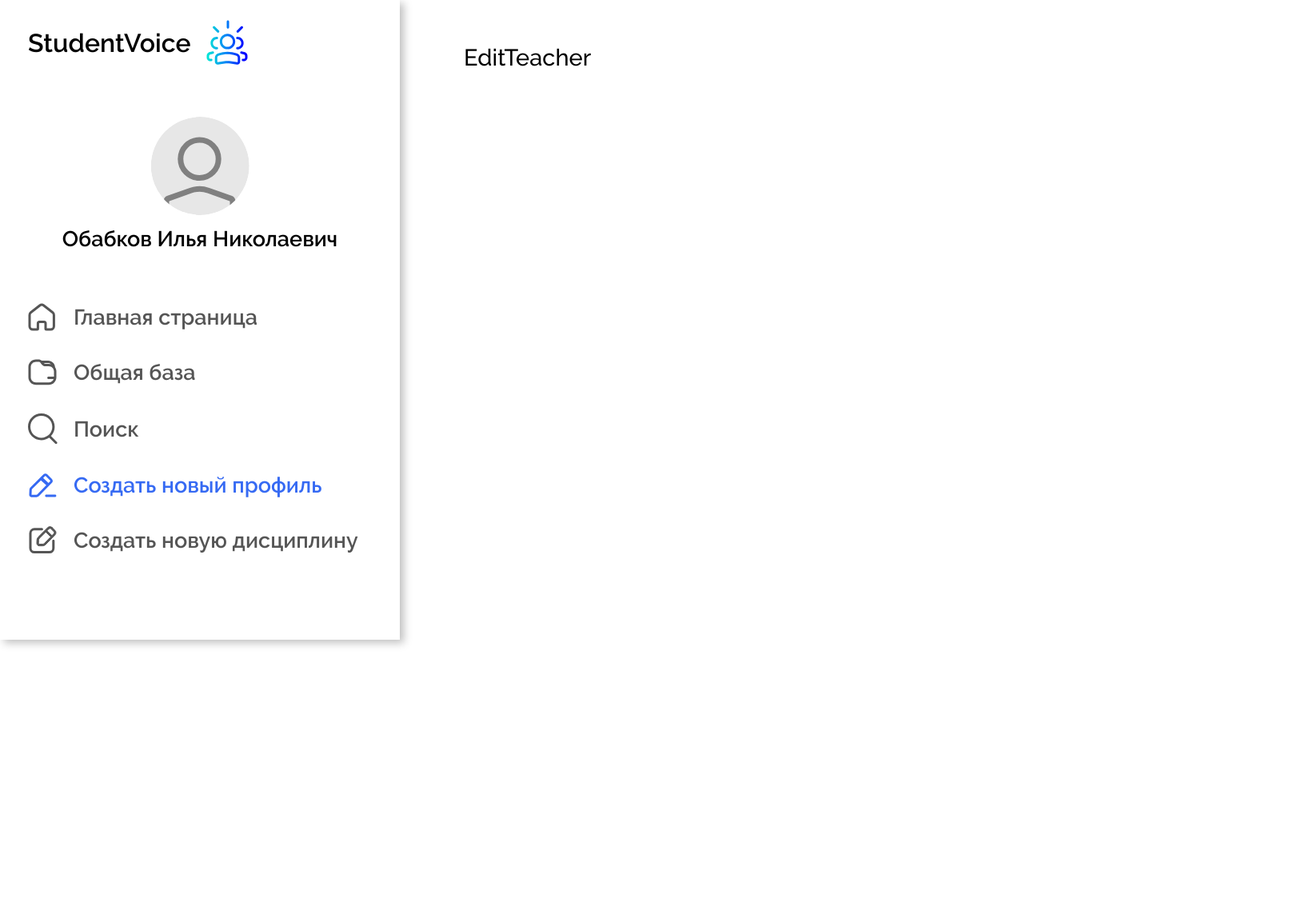
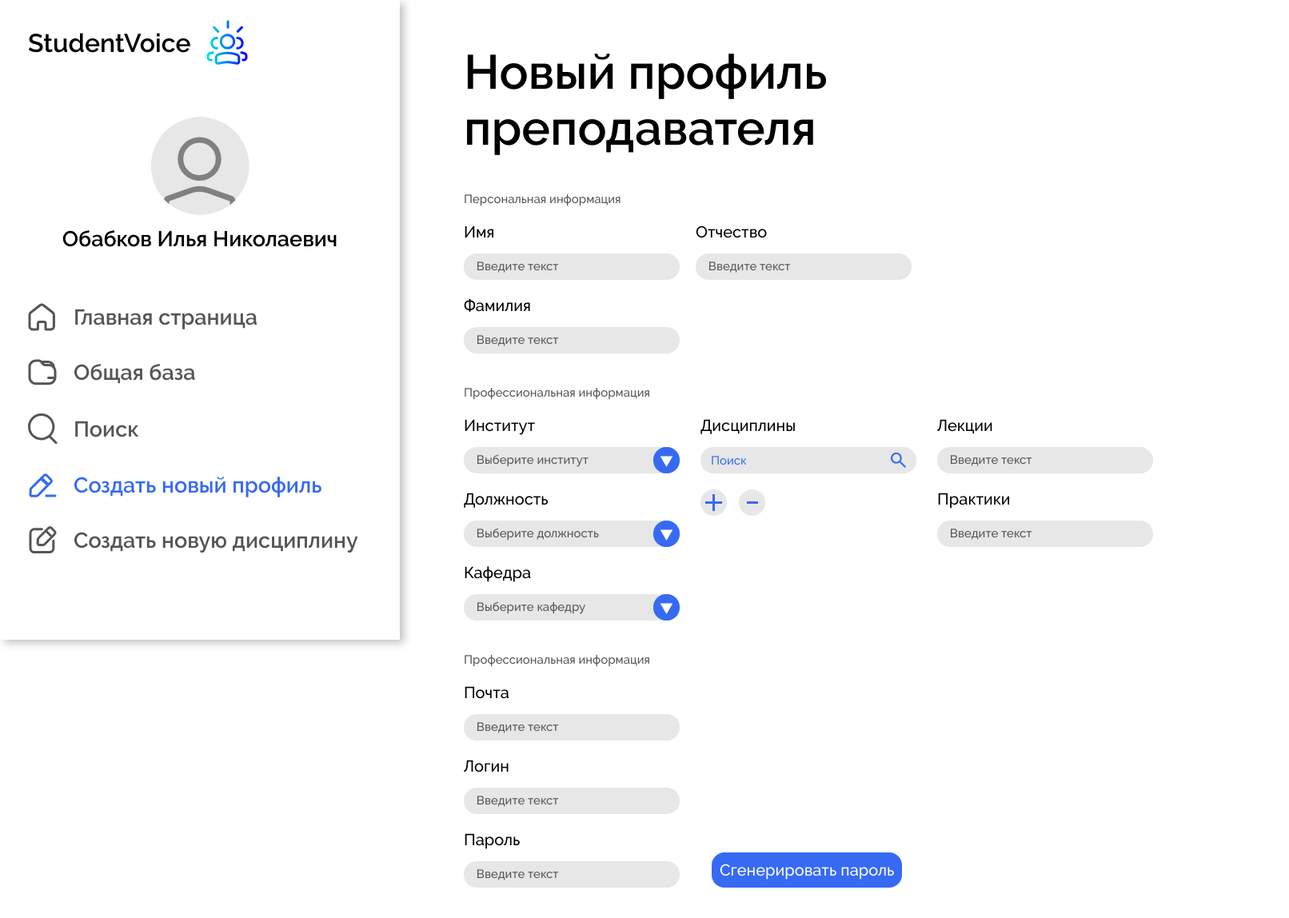
Before and after one commit to Novators-Mobile/studentvoice, a React (Vite) app: page /new-profile in a window 1280 px wide. Shown: the top 1148 px of the page at 80% size, 1612 px wide, since content can reach past the window. Before the commit the page ends 800 px from the top, so only its background shows below. Built offline with nearby package versions, Linux system fonts and the light colour scheme.

Commit message:
[add] Pages for creating and editing a teachers

```diff
--- a/src/components/CustomInput.tsx
+++ b/src/components/CustomInput.tsx
@@ -1,14 +1,15 @@
 import React from 'react';
 
 type Props = {
-  label: string
+  label: string,
+  type?: string
 }
 
-function CustomInput({ label }: Props) {
+function CustomInput({ label, type='text' }: Props) {
   return (
     <div className='input__wrap'>
       <p className="input__label">{label}</p>
-      <input type="text" className="custom-input" placeholder='Введите текст' />
+      <input type={type} className="custom-input" placeholder='Введите текст' />
     </div>
   );
 }
--- a/src/pages/EditDiscipline.tsx
+++ b/src/pages/EditDiscipline.tsx
@@ -31,7 +31,7 @@ function EditDiscipline() {
 
   return (
     <>
-      <h1 className="edit-discipline__title title">{title}</h1>
+      <h1 className="edit__title title">{title}</h1>
 
       <form className="edit-discipline__form">
         <fieldset className="edit-discipline__fieldset">
--- a/src/pages/EditTeacher.tsx
+++ b/src/pages/EditTeacher.tsx
@@ -1,8 +1,110 @@
 import React from 'react'
+import { useNavigate, useLocation } from 'react-router-dom';
+import CustomInput from '../components/CustomInput';
+import CustomSelect from '../components/CustomSelect';
+import CustomSearch from '../components/CustomSearch';
+import BtnMinus from '../components/BtnMinus';
+import BtnPlus from '../components/BtnPlus';
+import CustomBtn from '../components/CustomBtn';
+
+const departaments = [
+  'Школа бакалавриата',
+  'Кафедра вкусных булочек',
+  'Департамент ИТиА',
+  'Департамент ИИТ'
+];
+
+const posts = [
+  'Доцент',
+  'Кандидат наук',
+  'Старший преподаватель',
+  'Преподаватель',
+  'Стажер'
+];
+
+const institutes = [
+  'ИРИТ-РТФ',
+  'ИНМиТ',
+  'ФТИ',
+  'ИНЭУ',
+  'ИСА',
+  'УГИ'
+];
 
 function EditTeacher() {
+  const navigate = useNavigate();
+  const location = useLocation();
+  let title: string = '';
+  let isEdit: boolean = false;
+
+  if (location.pathname.endsWith('edit')) {
+    title = 'Редактировать профиль';
+    isEdit = true;
+  } else if (location.pathname.endsWith('new-profile')) {
+    title = 'Новый профиль преподавателя';
+  }
+
   return (
-    <div>EditTeacher</div>
+    <>
+      <h1 className="edit__title title">{title}</h1>
+
+      <form className="edit-teacher__form">
+        <fieldset className="edit-teacher__fieldset">
+          <legend className="edit-teacher__fieldset_legend">Персональная информация</legend>
+
+          <div className='edit-teacher__fieldset_container'>
+            <CustomInput label='Имя' />
+            <CustomInput label='Отчество' />
+            <CustomInput label='Фамилия' />
+          </div>
+        </fieldset>
+
+        <fieldset className="edit-teacher__fieldset">
+          <legend className="edit-teacher__fieldset_legend">Профессиональная информация</legend>
+
+          <div className="edit-teacher__big-wrap">
+            <div className='edit-teacher__fieldset_wrap'>
+              <CustomSelect label='Институт' options={departaments} placeholder='Выберите институт' />
+              <CustomSelect label='Должность' options={posts} placeholder='Выберите должность' />
+              <CustomSelect label='Кафедра' options={institutes} placeholder='Выберите кафедру' />
+            </div>
+
+            <div className="edit-teacher__fieldset_wrap">
+              <CustomSearch label='Дисциплины' />
+
+              <div className="edit__control-btns">
+                <BtnPlus />
+                <BtnMinus />
+              </div>
+            </div>
+
+            <div className='edit-teacher__fieldset_wrap'>
+              <CustomInput label='Лекции' />
+              <CustomInput label='Практики' />
+            </div>
+          </div>
+        </fieldset>
+
+        <fieldset className="edit-teacher__fieldset">
+          <legend className="edit-teacher__fieldset_legend">Профессиональная информация</legend>
+
+          <div className='edit-teacher__fieldset_wrap'>
+            <CustomInput label='Почта' />
+            <CustomInput label='Логин' />
+
+            <div className="edit-teacher__inner-wrap">
+              <CustomInput label='Пароль' type='password'/>
+              {!isEdit && <CustomBtn text='Сгенерировать пароль' />}
+            </div>
+          </div>
+        </fieldset>
+
+        <div className="edit__form-btns">
+          <CustomBtn text='Отменить' type='reset' onClick={() => navigate(-1)} />
+          <CustomBtn text='Сохранить' type='submit' />
+        </div>
+      </form>
+    </>
   );
 }
 
--- a/src/styles/style.css
+++ b/src/styles/style.css
@@ -198,6 +198,8 @@ body {
 
   border-radius: 16px;
   background-color: var(--color-gray-item);
+
+  z-index: 100;
 
   max-height: 188px;
   overflow: hidden;
@@ -675,9 +677,9 @@ body {
 /* Institute - end */
 
 
-/* EditDiscipline - start */
+/* EditDiscipline/EditTeacher - start */
 
-.edit-discipline__title {
+.edit__title {
   margin-bottom: var(--margin-bottom-title);
 }
 
@@ -708,4 +710,40 @@ body {
   max-width: 405px;
 }
 
+.edit-teacher__fieldset {
+  margin-bottom: 40px;
+}
+
+.edit-teacher__fieldset_legend {
+  font-size: 15px;
+  font-weight: 500;
+  color: var(--color-gray-menu);
+  margin-bottom: 20px;
+}
+
+.edit-teacher__big-wrap {
+  display: flex;
+  gap: 26px;
+}
+
+.edit-teacher__fieldset_container {
+  display: flex;
+  gap: 20px;
+  max-width: 570px;
+  flex-wrap: wrap;
+}
+
+.edit-teacher__fieldset_wrap {
+  display: flex;
+  flex-direction: column;
+  gap: 20px;
+}
+
+.edit-teacher__inner-wrap {
+  display: flex;
+  gap: 40px;
+  align-items: end;
+}
+
+
 /* EditDiscipline - end */
```
